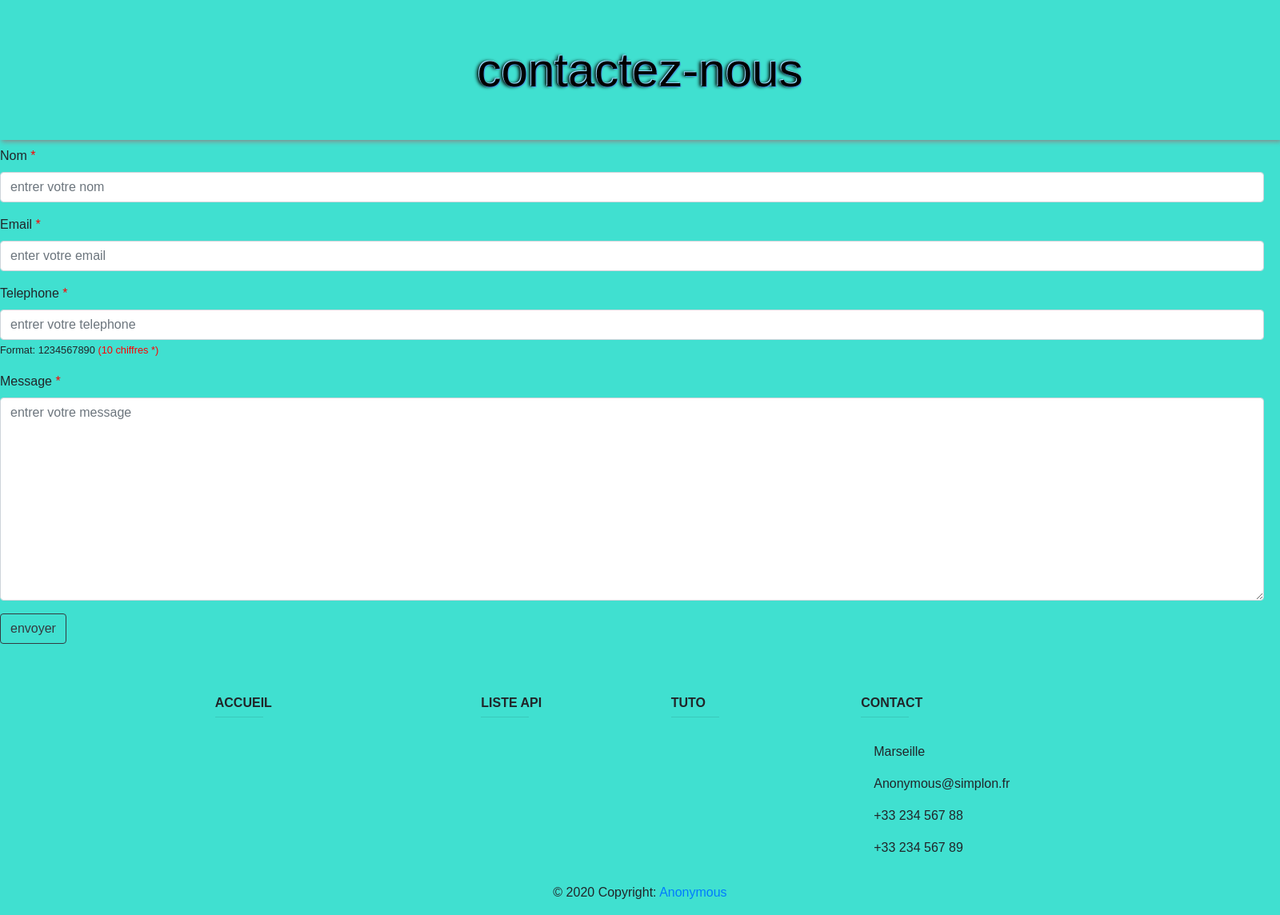
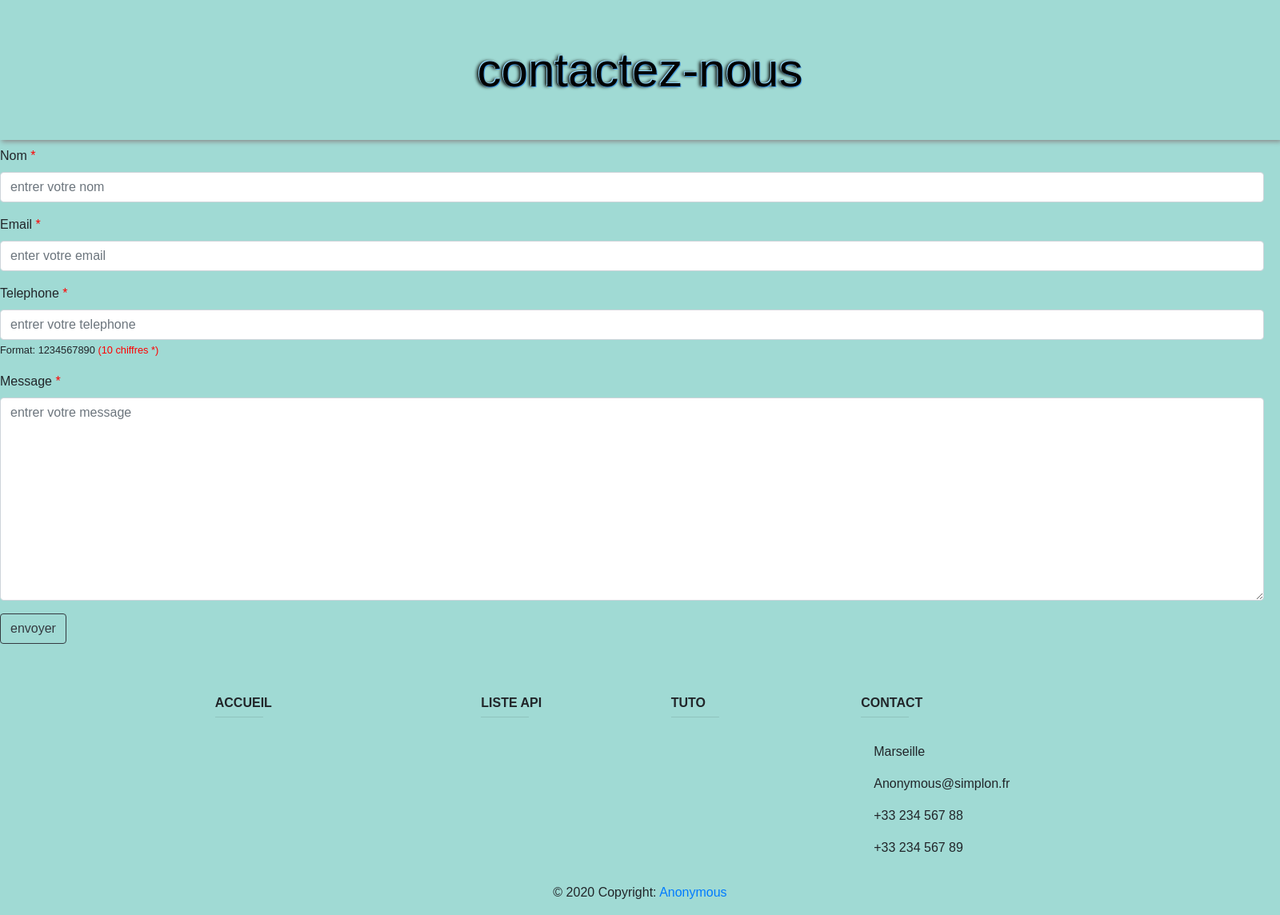
Before and after one commit to guillaumeaillaud/Anonymous, a PHP site: page / in a window 1600 px wide. Shown: the part 2562-3706 px from the top of the page at 80% size. Run offline with PHP 8.4, Linux system fonts and the light colour scheme.

Commit message:
modifs css

```diff
--- a/assets/css/style.css
+++ b/assets/css/style.css
@@ -49,7 +49,7 @@ h2 {
 
 body {
     font-family: "Segoe print", Arial, Helvetica, sans-serif;
-    background-color: turquoise;
+    background-color: rgb(160, 218, 212);
 }
 
 .container-fluid {
@@ -89,3 +89,11 @@ body {
 .index {
     font-family: system-ui;
 }
+
+.paragraphe1{
+    text-align: right;
+}
+
+.paragraphe1{
+    text-align: left;
+}
--- a/php/view/section_service.php
+++ b/php/view/section_service.php
@@ -7,7 +7,9 @@
     </strong>
     <div class="paragraphe">
         <div class="paragraphe1">
-            <h3>NOS SERVICES</h3>
+            <div>
+                <h3>NOS SERVICES</h3>
+            </div>
 
             <ul>
                 <li>Réservation de billets d'avion et d'hotel </li>
@@ -20,7 +22,9 @@
             </ul>
         </div>
         <div class="paragraphe2">
-            <h3> NOS OFFRES </h3>
+            <div>
+                <h3> NOS OFFRES </h3>
+            </div>
 
             <ul>
                 <li>Accompagnement passionné, dynamique & enthousiaste.</li>
@@ -33,9 +37,14 @@
         </div>
     </div>
 </section>
-<strong><div class="sousT"> AVEC NOUS VOTRE SATISFATCTION EST ASSUREE</div></strong>
+<strong>
+    <div class="sousT"> AVEC NOUS VOTRE SATISFATCTION EST ASSUREE</div>
+</strong>
 <section class="image">
 
     <div class="image1"><img class="image2" src="assets/img/image3.jpg" alt="photo"></div>
     <div class="image1"><img class="image2" src="assets/img/image5.jpg" alt="photo"></div>
+    <div class="image1"><img class="image2" src="assets/img/image2.jpg" alt="photo"></div>
+    <div class="image1"><img class="image2" src="assets/img/image1.jpg" alt="photo"></div>
+
 </section>
```
